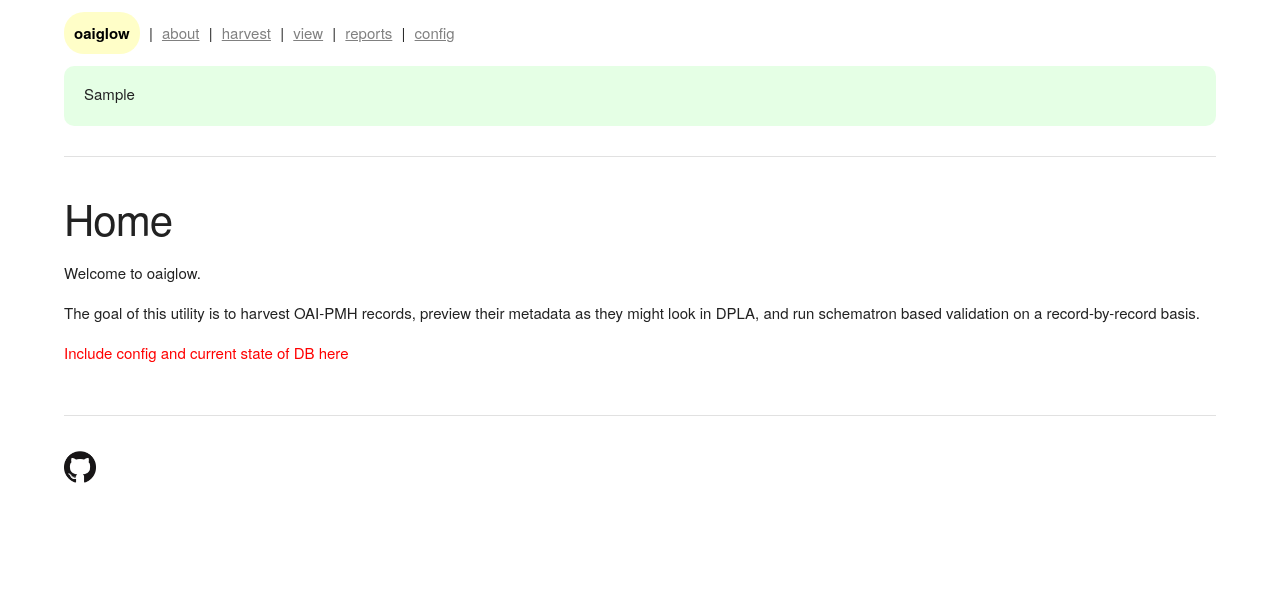
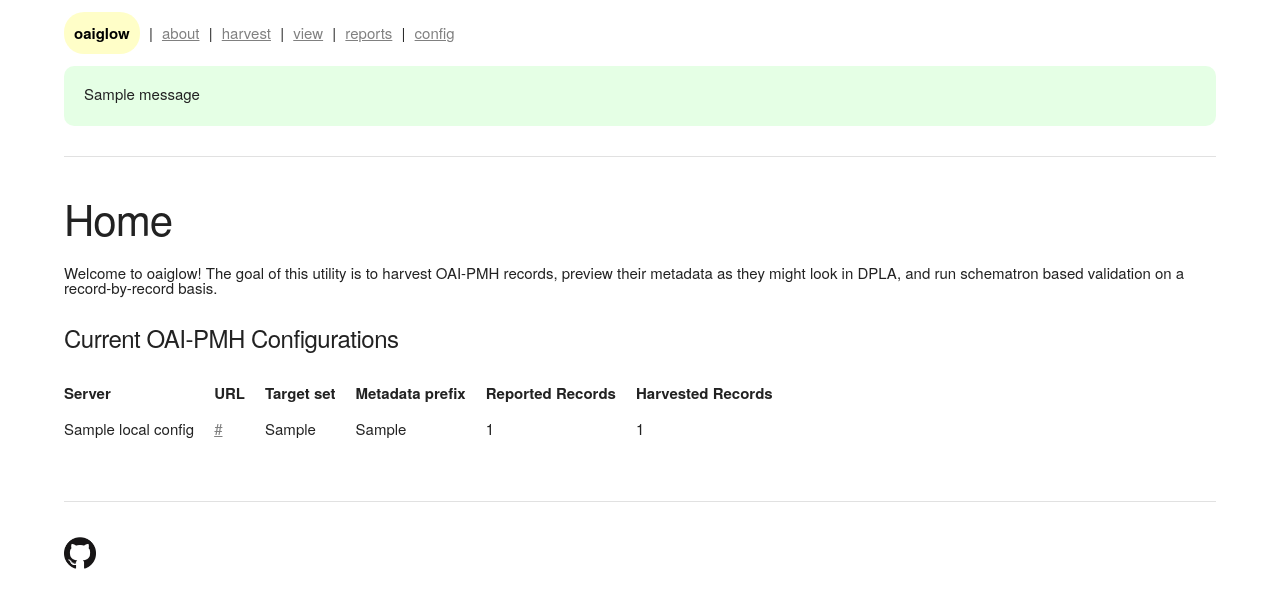
Before and after one commit to WSULib/oaiglow, a Flask app: template oaiglow/templates/index.html in a window 1280 px wide. Shown: the top 608 px of the page. Run offline with Flask 2, Linux system fonts and the light colour scheme; the template is opened without the code that fills it: most values are stand-ins (such as "Sample title", 1, 10 or a date in 2020); one stand-in notice (Sample message) is shown; data that the repository does not hold is empty.

Commit message:
updates for redirects and validation

```diff
--- a/oaiglow/__init__.py
+++ b/oaiglow/__init__.py
@@ -47,11 +47,12 @@
 
 # create app
 oaiglow_app = Flask(__name__)
+oaiglow_app.secret_key = 'oaiglow'
 # if using app prefix, wrap Flask app in ReverseProxied class from above
 if localConfig.OAIGLOW_APP_PREFIX_USE:
 	logging.debug("wrapping oaiglow for reverse proxy with prefix '%s'" % localConfig.OAIGLOW_APP_PREFIX)
 	oaiglow_app.wsgi_app = ReverseProxied(oaiglow_app.wsgi_app)
-	oaiglow_app.config["APPLICATION_ROOT"] = "/%s" % localConfig.OAIGLOW_APP_PREFIX
+	# oaiglow_app.config["APPLICATION_ROOT"] = "/%s" % localConfig.OAIGLOW_APP_PREFIX
 
 
 # peewee ORM
--- a/oaiglow/static/css/oaiglow.css
+++ b/oaiglow/static/css/oaiglow.css
@@ -47,8 +47,9 @@
 }
 
 .config_section {
-	/*background-color:rgba(255, 249, 58, 0.15);*/
-	/*border-radius:6px;*/
+	padding:20px;
+	background-color:rgba(146, 146, 146, 0.15);
+	border-radius:10px;
 }
 
 .spacer_pipe {
@@ -78,6 +79,10 @@
 	margin-bottom:0px;
 }
 
-.embed_table tr:nth-child(odd) {
+.embed_table tr:nth-child(odd):not(:only-child) {
 	border-bottom: 1px solid #E1E1E1;
 }
+
+input.white_background{
+	background-color: white;
+}
--- a/oaiglow/templates/config.html
+++ b/oaiglow/templates/config.html
@@ -7,8 +7,9 @@
 </div>
 
 <div class="row">
-	<div class="twelve columns config_section">
+	<div class="six columns config_section">
 		<h4>Schematron Validation</h4>
+		{% if schematrons|length > 0 %}
 			<h5>Current Schematron Validations</h5>
 			<table class="table">
 				<tr>
@@ -24,6 +25,7 @@
 						</tr>
 					{% endfor %}
 			</table>
+		{% endif %}
 		<h5>Add Schematron Validation</h5>
 		<form class="form" method="POST" action="{% if localConfig.OAIGLOW_APP_PREFIX_USE %}{{localConfig.OAIGLOW_APP_PREFIX}}{% endif %}/config/schematron/add" enctype="multipart/form-data">
 			<div class="row">
@@ -34,7 +36,7 @@
 			        <label for="exampleEmailInput">Upload schematron XML</label>
 			        <input id="upload" name="upload" type="file">
 			        <br><br>
-			        <input type="submit">
+			        <input class="white_background" type="submit">
 			    </div>
 		    </div>
 		</form>
--- a/oaiglow/templates/header.html
+++ b/oaiglow/templates/header.html
@@ -41,12 +41,16 @@
 				</div>
 			</div>
 
-			{% if app_msg %}
-				<div class="row">
-					<div id="app_msg" class="twelve columns">
-						<p>{{app_msg}}</p>
+			{% with messages = get_flashed_messages() %}
+				{% if messages %}
+					<div class="row">
+						<div id="app_msg" class="twelve columns">
+							{% for message in messages %}
+								<p>{{ message }}</p>
+							{% endfor %}
+						</div>
 					</div>
-				</div>
-			{% endif %}
+				{% endif %}
+			{% endwith %}
 
 	<hr>
--- a/oaiglow/templates/index.html
+++ b/oaiglow/templates/index.html
@@ -3,9 +3,26 @@
 <div class="row">
 	<div class="twelve columns">
 		<h2>Home</h2>
-		<p>Welcome to oaiglow.</p>
-		<p>The goal of this utility is to harvest OAI-PMH records, preview their metadata as they might look in DPLA, and run schematron based validation on a record-by-record basis.</p>
-		<p style="color:red;">Include config and current state of DB here</p>
+		<p>Welcome to oaiglow!  The goal of this utility is to harvest OAI-PMH records, preview their metadata as they might look in DPLA, and run schematron based validation on a record-by-record basis.</p>
+		<h5>Current OAI-PMH Configurations</h5>
+		<table class="table">
+			<tr>
+				<th>Server</th>
+				<th>URL</th>
+				<th>Target set</th>
+				<th>Metadata prefix</th>
+				<th>Reported Records</th>
+				<th>Harvested Records</th>
+			</tr>
+			<tr>
+				<td>{{localConfig.OAI_SERVER_NAME}}</td>
+				<td><a href="{{localConfig.OAI_SERVER_BASE_URL}}?verb=Identify">{{localConfig.OAI_SERVER_BASE_URL}}</a></td>
+				<td>{{localConfig.OAI_SET}}</td>
+				<td>{{localConfig.OAI_METADATA_PREFIX}}</td>
+				<td>{{total_count}}</td>
+				<td>{{records.count()}}</td>
+			</tr>
+		</table>
 	</div>
 </div>
 
--- a/oaiglow/templates/record_single.html
+++ b/oaiglow/templates/record_single.html
@@ -53,7 +53,7 @@
 								{% for validation in record.validation_results %}
 									<tr>
 										<td>{{validation.schematron.name}}</td>
-										<td>{% if validation.result %}<span style="color:green;">Valid</span>{% else %}<span style="color:red;">Invalid</span>{% endif %}</td>
+										<td>{% if validation.result %}<span style="color:green; font-weight:bold;">Valid</span>{% else %}<span style="color:red; font-weight:bold;">Invalid</span>{% endif %}</td>
 										<td><a href="{% if localConfig.OAIGLOW_APP_PREFIX_USE %}{{localConfig.OAIGLOW_APP_PREFIX}}{% endif %}/record/{{record.identifier}}/validate/schematron/{{validation.schematron.id}}">report</a></td>
 									</tr>
 								{% endfor %}
```
Also changed, not shown: oaiglow/views.py (+13 -4 lines). Lines whose indentation alone changed are shown as unchanged.
